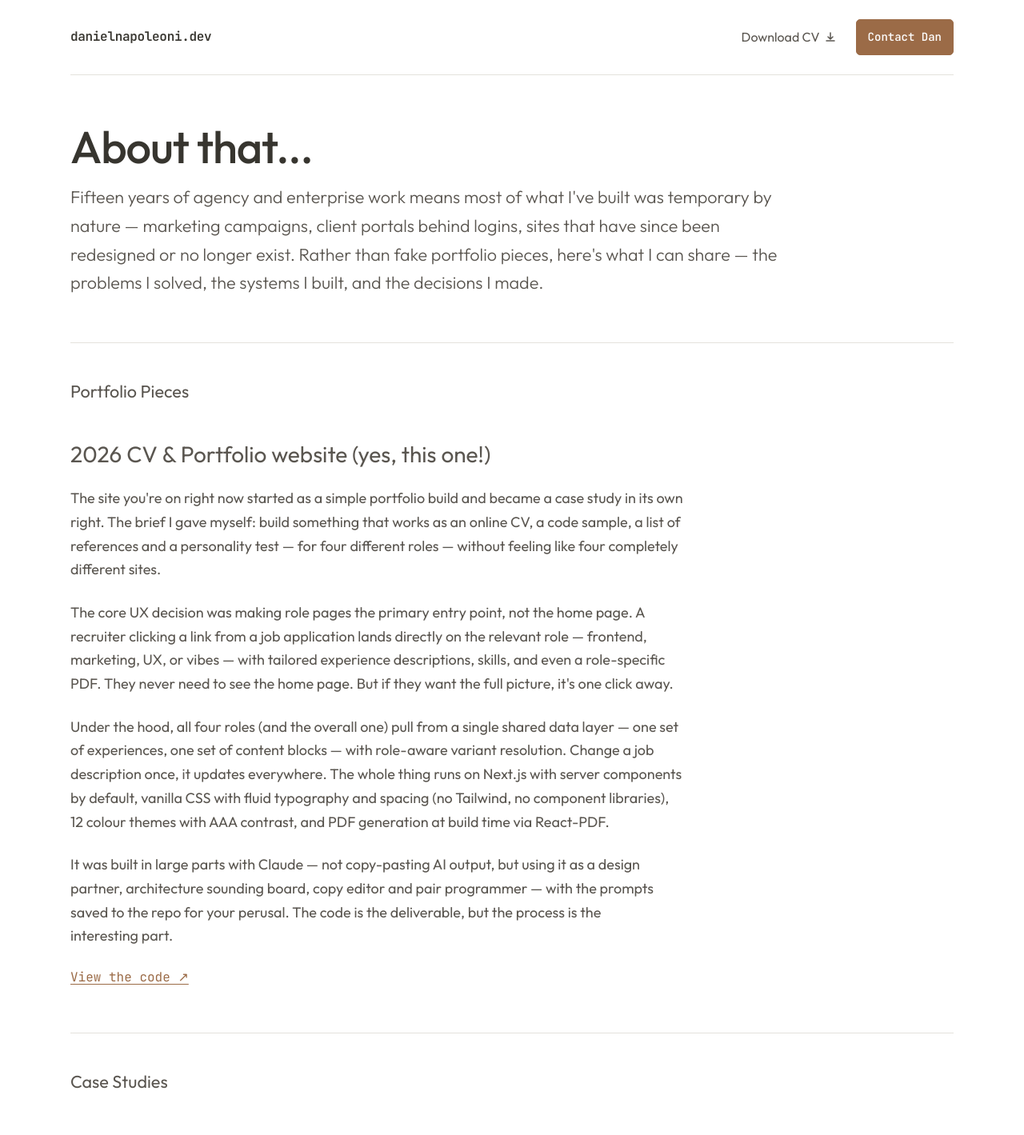
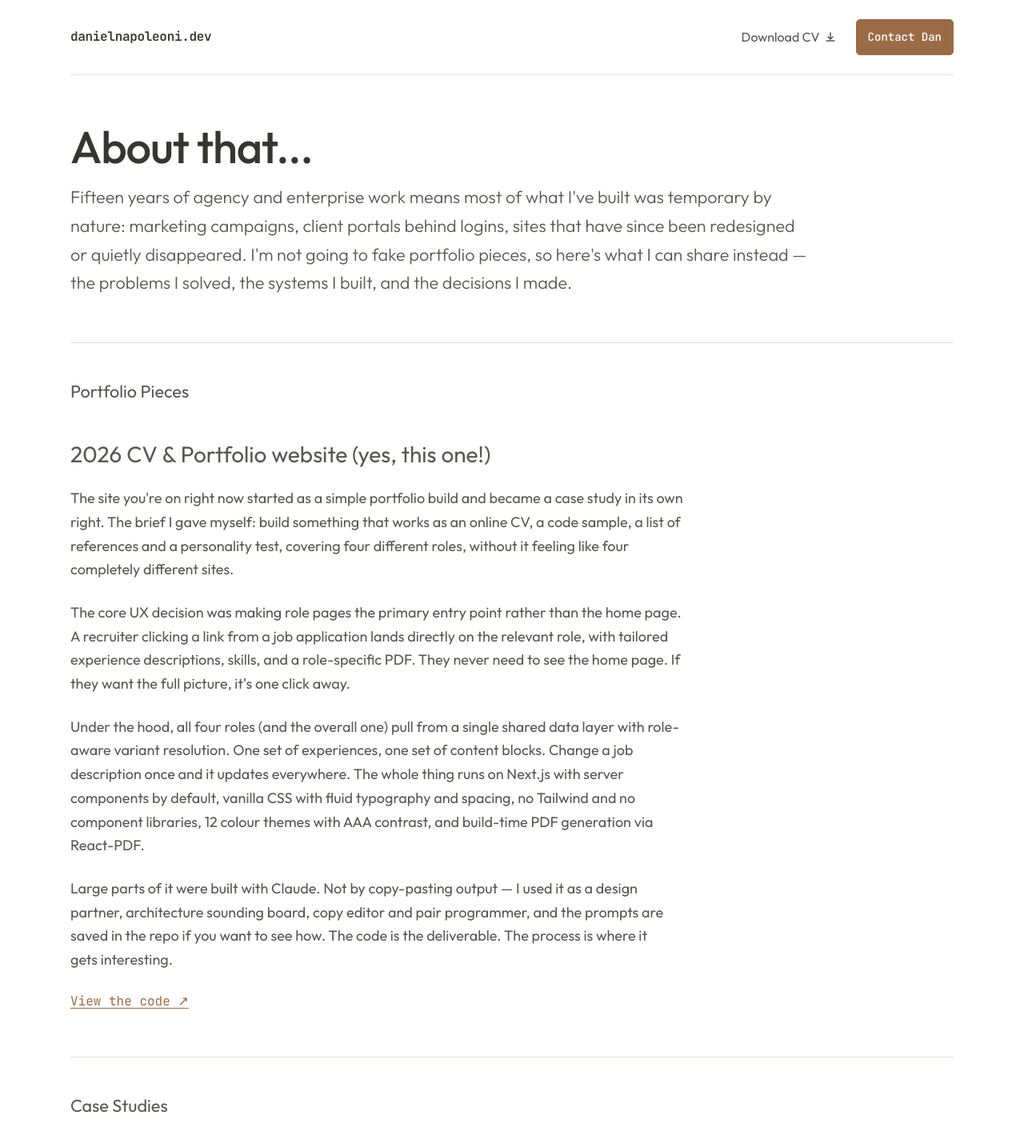
Before and after one commit to dnapoleoni/cv-portfolio-2026, a Next.js app: page /work in a window 1280 px wide. Shown: the top 1419 px of the page at 80% size. Built offline with nearby package versions, Linux system fonts and the light colour scheme.

Commit message:
added SQT experience, cleaned up some AI-tells in the copy

```diff
--- a/app/work/page.tsx
+++ b/app/work/page.tsx
@@ -42,9 +42,10 @@ export default function WorkPage() {
         <h1 className="page-heading">About that...</h1>
         <p className="page-subheading">
           Fifteen years of agency and enterprise work means most of what I&apos;ve built was
-          temporary by nature — marketing campaigns, client portals behind logins, sites that have
-          since been redesigned or no longer exist. Rather than fake portfolio pieces, here&apos;s
-          what I can share — the problems I solved, the systems I built, and the decisions I made.
+          temporary by nature: marketing campaigns, client portals behind logins, sites that have
+          since been redesigned or quietly disappeared. I&apos;m not going to fake portfolio pieces,
+          so here&apos;s what I can share instead — the problems I solved, the systems I built, and
+          the decisions I made.
         </p>
       </header>
 
@@ -54,31 +55,30 @@ export default function WorkPage() {
       <section className="role-section">
         <h3 className="section-heading">2026 CV & Portfolio website (yes, this one!)</h3>
         <p>
-          The site you're on right now started as a simple portfolio build and became a case study
-          in its own right. The brief I gave myself: build something that works as an online CV, a
-          code sample, a list of references and a personality test — for four different roles —
-          without feeling like four completely different sites.
+          The site you&apos;re on right now started as a simple portfolio build and became a case
+          study in its own right. The brief I gave myself: build something that works as an online
+          CV, a code sample, a list of references and a personality test, covering four different
+          roles, without it feeling like four completely different sites.
         </p>
         <p>
-          The core UX decision was making role pages the primary entry point, not the home page. A
-          recruiter clicking a link from a job application lands directly on the relevant role —
-          frontend, marketing, UX, or vibes — with tailored experience descriptions, skills, and
-          even a role-specific PDF. They never need to see the home page. But if they want the full
-          picture, it's one click away.
+          The core UX decision was making role pages the primary entry point rather than the home
+          page. A recruiter clicking a link from a job application lands directly on the relevant
+          role, with tailored experience descriptions, skills, and a role-specific PDF. They never
+          need to see the home page. If they want the full picture, it&apos;s one click away.
         </p>
         <p>
           Under the hood, all four roles (and the overall one) pull from a single shared data layer
-          — one set of experiences, one set of content blocks — with role-aware variant resolution.
-          Change a job description once, it updates everywhere. The whole thing runs on Next.js with
-          server components by default, vanilla CSS with fluid typography and spacing (no Tailwind,
-          no component libraries), 12 colour themes with AAA contrast, and PDF generation at build
-          time via React-PDF.
+          with role-aware variant resolution. One set of experiences, one set of content blocks.
+          Change a job description once and it updates everywhere. The whole thing runs on Next.js
+          with server components by default, vanilla CSS with fluid typography and spacing, no
+          Tailwind and no component libraries, 12 colour themes with AAA contrast, and build-time
+          PDF generation via React-PDF.
         </p>
         <p>
-          It was built in large parts with Claude — not copy-pasting AI output, but using it as a
-          design partner, architecture sounding board, copy editor and pair programmer — with the
-          prompts saved to the repo for your perusal. The code is the deliverable, but the process
-          is the interesting part.
+          Large parts of it were built with Claude. Not by copy-pasting output — I used it as a
+          design partner, architecture sounding board, copy editor and pair programmer, and the
+          prompts are saved in the repo if you want to see how. The code is the deliverable. The
+          process is where it gets interesting.
         </p>
         <div className="link-group mt-md">
           <a
--- a/data/content-items.ts
+++ b/data/content-items.ts
@@ -6,7 +6,7 @@ export const contentItems: ContentItem[] = [
     id: 'fe-flow-modal',
     title: 'I see repetitive patterns and build systems instead.',
     description:
-      'At Splose, I was tasked with implementing new 2FA modal flows. The designs had multiple variations with repetitive elements and inconsistencies between them — building each one individually would have meant messy, redundant code and a maintenance headache for whoever came next. So instead of just building what was in front of me, I designed a reusable "FlowModal" engine that separated the data layer from the modal management from the individual steps. Future devs can now create new flows, edit existing ones, and run A/B tests without touching the underlying architecture. I wrote full documentation so the system would outlive my contract. It\'s a pattern I keep coming back to — I\'d rather spend a bit more time building something properly than contribute to technical debt.',
+      'At Splose, I was tasked with implementing new 2FA modal flows. The designs had multiple variations with repetitive elements and inconsistencies between them — building each one individually would have meant messy, redundant code and a maintenance headache for whoever came next. Building each variation individually would have meant redundant code and a maintenance headache for whoever came next, so I designed a reusable "FlowModal" engine instead, with the data layer, modal management, and individual steps all kept separate. Future devs can now create new flows, edit existing ones, and run A/B tests without touching the underlying architecture. I wrote full documentation so the system would outlive my contract. It\'s a pattern I keep coming back to — I\'d rather spend a bit more time building something properly than contribute to technical debt.',
   },
   {
     id: 'fe-honest-fox-cms',
@@ -32,7 +32,7 @@ export const contentItems: ContentItem[] = [
     id: 'dm-myer-edm',
     title: 'Running the Myer email machine solo.',
     description:
-      "At Clemenger, I was the sole developer on a relentless stream of Myer eDMs — full end-to-end ownership from receiving designs through to Salesforce deployment, testing, subscriber lists, scheduling and reporting. The client sent incomplete briefs, changed direction constantly, and had different teams sending conflicting instructions. I became the last quality check in the chain, catching issues and pushing back up the line before writing a single line of code. It wasn't glamorous work, but it taught me that half of production at scale is process discipline, not technical skill.",
+      'At Clemenger, I was the sole developer on a relentless stream of Myer eDMs — full end-to-end ownership from receiving designs through to Salesforce deployment, testing, subscriber lists, scheduling and reporting. The client sent incomplete briefs, changed direction constantly, and had different teams sending conflicting instructions. I became the last quality check in the chain, catching issues and pushing back up the line before writing a single line of code. Not glamorous work, but it taught me that production at scale is half process discipline and only half technical skill.',
   },
 
   // UX Engineer — "How I work"
@@ -46,7 +46,7 @@ export const contentItems: ContentItem[] = [
     id: 'ux-smith-family',
     title: "I build logic when the designs don't have any.",
     description:
-      "At Isobar, I was given a set of \"interactive\" designs for The Smith Family's donation portal — screens showing different states of a form, but with no clear logic connecting them. Actions led to dead ends, transitions were ambiguous, and the journey as a whole didn't hold together. Rather than sending it back for another round of revisions, I built a recursive state-machine under the hood: each user action triggered a lookup that could call functions, set states, activate other elements in sequence, and trigger sub-flows. It let me make the whole thing work as a coherent experience without needing the designs to tell me how. On the surface? Just a donation form. Underneath? Something I'm still proud of.",
+      "At Isobar, I was given a set of \"interactive\" designs for The Smith Family's donation portal — screens showing different states of a form, but with no clear logic connecting them. Actions led to dead ends, transitions were ambiguous, and the journey as a whole didn't hold together. Rather than sending it back for another round of revisions, I built a recursive state-machine under the hood: each user action triggered a lookup that could call functions, set states, activate other elements in sequence, and trigger sub-flows. It let me make the whole thing work as a coherent experience without needing the designs to tell me how. On the surface? The user sees a donation form. I see one of the pieces of work I'm still proudest of.",
   },
 
   // Chief Vibes Officer — "The vibes archive"
@@ -73,6 +73,6 @@ export const contentItems: ContentItem[] = [
   {
     id: 'full-picture-also',
     description:
-      "Beyond the day job: lifelong game design enthusiast with a trail of prototypes — from custom HeroQuest campaigns to mobile experiments with AI-assisted development. Puzzle and ARG designer who once built a city-spanning birthday treasure hunt involving a locked briefcase, a spy bag-swap on a park bench, black-light ink, mysterious packages hidden in local businesses and a casino mission. Creative writer — completed an AFTRS screenplay course, currently a member of Unsolicited Musings writing collective. Recently designed a variable-difficulty cryptic crossword system for a friend's D&D campaign. Self-appointed Chief Vibes Officer at every workplace I've been part of. I believe culture isn't a perk — it's infrastructure.",
+      "Beyond the day job: lifelong game design enthusiast with a trail of prototypes — from custom HeroQuest campaigns to mobile experiments with AI-assisted development. Puzzle and ARG designer who once built a city-spanning birthday treasure hunt involving a locked briefcase, a spy bag-swap on a park bench, black-light ink, mysterious packages hidden in local businesses and a casino mission. Creative writer — completed an AFTRS screenplay course, currently a member of Unsolicited Musings writing collective. Recently designed a variable-difficulty cryptic crossword system for a friend's D&D campaign. Self-appointed Chief Vibes Officer at every workplace I've been part of.I've come to think of culture as infrastructure rather than a perk. It holds everything else up.",
   },
 ];
--- a/lib/experiences.ts
+++ b/lib/experiences.ts
@@ -41,6 +41,8 @@ export function getTimelineForRole(
 /** Get formatted role type label */
 export function getTypeLabel(type?: string) {
   switch (type) {
+    case 'freelance':
+      return 'Freelance';
     case 'contract':
       return 'Contract';
     case 'redundancy':
--- a/scripts/pdf/CVTemplate.tsx
+++ b/scripts/pdf/CVTemplate.tsx
@@ -211,7 +211,7 @@ const styles = StyleSheet.create({
   },
 });
 
-function getTypeLabel(type?: 'contract' | 'redundancy' | 'permanent'): string | null {
+function getTypeLabel(type?: 'contract' | 'redundancy' | 'permanent' | 'freelance'): string | null {
   if (type === 'contract') return 'Contract';
   if (type === 'redundancy') return 'Role made redundant';
   return null;
--- a/types/index.ts
+++ b/types/index.ts
@@ -23,7 +23,7 @@ export interface ResolvedTimelineEntry {
   date: string;
   role: string;
   company: string;
-  type?: 'contract' | 'redundancy' | 'permanent';
+  type?: 'contract' | 'redundancy' | 'permanent' | 'freelance';
   description: string;
 }
 
```
Also changed, not shown: data/experiences.ts (+10 -1 lines), data/roles.ts (+18 -9 lines).
